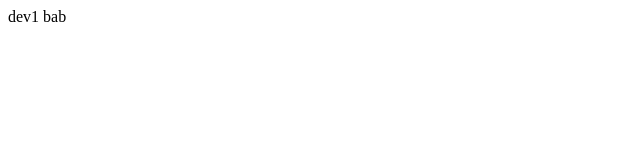
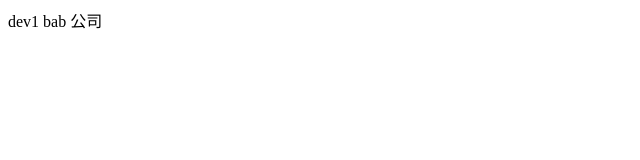
Before and after one commit to lozhu/git, a plain HTML site: page index.html in a window 1280 px wide. Shown: the full height of the page, 0-640 px from the left. Drawn offline with Linux system fonts and the light colour scheme.

Commit message:
Update index.html
公司

```diff
--- a/index.html
+++ b/index.html
@@ -7,6 +7,6 @@
     <title>Document</title>
 </head>
 <body>
-    dev1 bab
+    dev1 bab 公司
 </body>
 </html>
```
